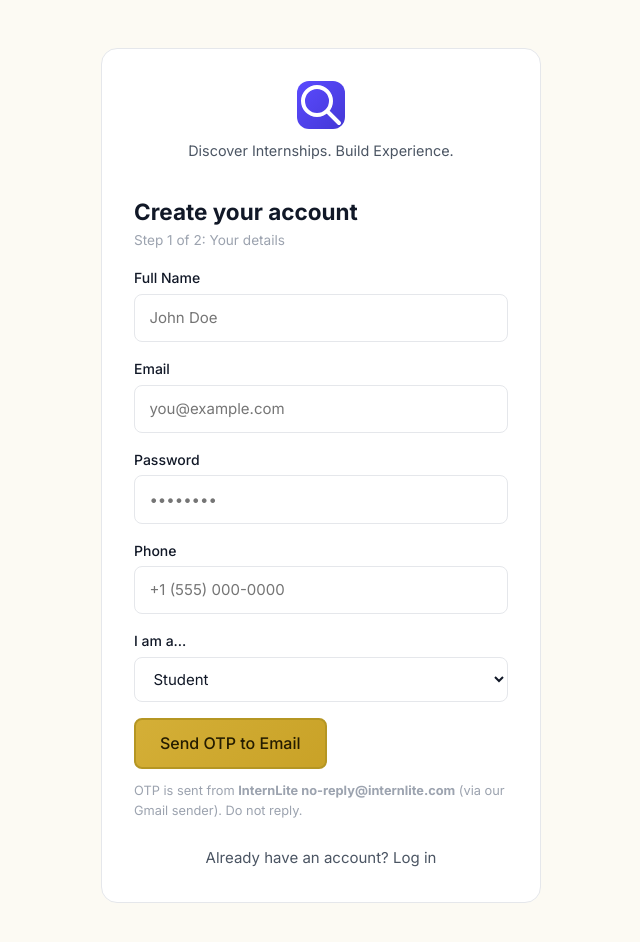
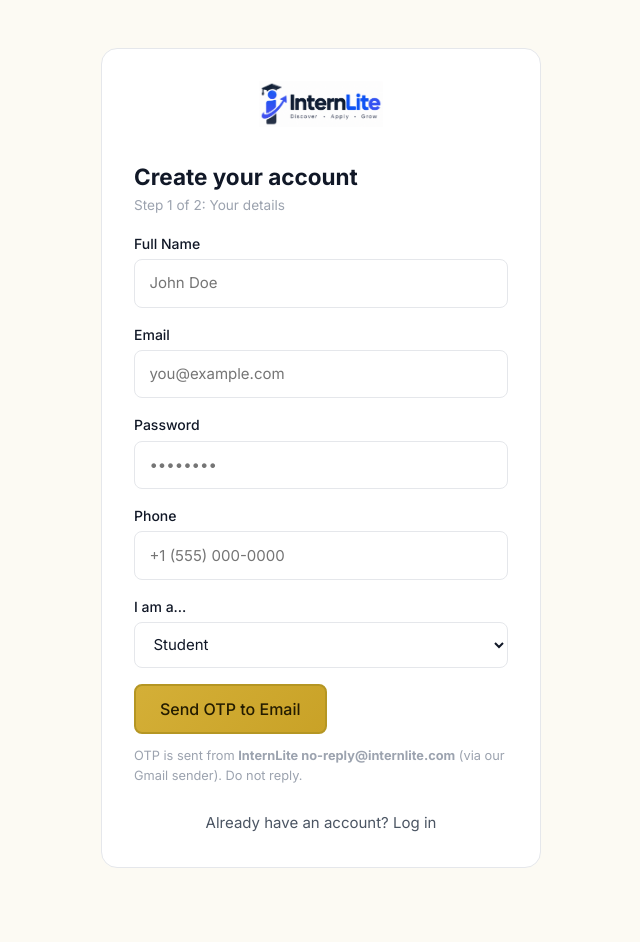
Before and after one commit to jahabarjavith111-oss/InternLite, a React (Vite) app in the folder frontend/: page /register in a window 1280 px wide. Shown: the top 942 px of the page, without its empty margins (319-959 px from the left). After the commit the page ends 916 px from the top, so only its background shows below. Built offline with nearby package versions, Linux system fonts and the light colour scheme; no server answers.

Commit message:
feat(frontend): brand logo on navbar, auth pages and favicon

```diff
--- a/frontend/index.html
+++ b/frontend/index.html
@@ -2,7 +2,7 @@
 <html lang="en">
   <head>
     <meta charset="UTF-8" />
-    <link rel="icon" type="image/svg+xml" href="/favicon.svg" />
+    <link rel="icon" type="image/png" href="/logo.png" />
     <meta name="viewport" content="width=device-width, initial-scale=1.0" />
     <meta name="description" content="InternLite — Find internships. Build your career. Discover opportunities matched to your skills, interests and career goals." />
     <link rel="preconnect" href="https://fonts.googleapis.com" />
--- a/frontend/src/components/common/Logo.jsx
+++ b/frontend/src/components/common/Logo.jsx
@@ -1,22 +1,14 @@
-import { Briefcase } from 'lucide-react';
-
-const Logo = ({ size = 'md', withText = true, className = '' }) => {
-    const sz = size === 'sm' ? 22 : size === 'lg' ? 32 : 26;
+// Brand logo (wide banner artwork: icon + InternLite wordmark + tagline).
+// withText is kept for API compatibility and ignored.
+const Logo = ({ size = 'md', className = '' }) => {
+    const height = size === 'sm' ? 26 : size === 'lg' ? 46 : 34;
     return (
-        <span className={`logo ${className}`} style={{display: 'inline-flex', alignItems: 'center', gap: '0.6rem', fontFamily: 'var(--font-body)'}}>
-            <span style={{
-                width: sz, height: sz, borderRadius: '9px',
-                background: 'linear-gradient(135deg, var(--color-accent) 0%, var(--color-accent-hover) 100%)',
-                display: 'inline-flex', alignItems: 'center', justifyContent: 'center',
-                color: '#fff', flexShrink: 0, boxShadow: '0 4px 10px rgba(0,0,0,0.15)'
-            }}>
-                <Briefcase size={sz * 0.58} strokeWidth={2} />
-            </span>
-            {withText && (
-                <span style={{fontWeight: 700, letterSpacing: '-0.03em', fontSize: size === 'sm' ? '1rem' : size === 'lg' ? '1.35rem' : '1.15rem', lineHeight: 1, color: 'var(--color-ink)'}}>
-                    <span>INTERN</span><span style={{color: 'var(--color-accent)'}}>LITE</span>
-                </span>
-            )}
+        <span className={`logo ${className}`} style={{ display: 'inline-flex', alignItems: 'center' }}>
+            <img
+                src="/logo.png"
+                alt="InternLite — Discover • Apply • Grow"
+                style={{ height, width: 'auto', maxWidth: '100%', display: 'block', flexShrink: 0 }}
+            />
         </span>
     );
 };
--- a/frontend/src/pages/auth/Login.jsx
+++ b/frontend/src/pages/auth/Login.jsx
@@ -2,6 +2,7 @@ import React, { useState } from 'react';
 import { useNavigate, Link } from 'react-router-dom';
 import { useAuth } from '../../context/AuthContext';
 import { friendlyError } from '../../api/api';
+import Logo from '../../components/common/Logo';
 
 function Login() {
     const [email, setEmail] = useState('student@gmail.com');
@@ -31,10 +32,7 @@ function Login() {
     return (
         <div className="auth-container">
             <div className="auth-logo" style={{display: 'flex', flexDirection: 'column', alignItems: 'center', gap: '0.6rem', marginBottom: '2rem'}}>
-                <svg width="48" height="48" viewBox="0 0 24 24" fill="none" xmlns="http://www.w3.org/2000/svg" style={{width: 48, height: 48, background: 'linear-gradient(135deg, #5B4BFF 0%, #4438D6 100%)', borderRadius: '12px', display: 'flex', alignItems: 'center', justifyContent: 'center', color: '#fff', fontWeight: 700, fontSize: '22px'}}>
-                    <path d="M21 21l-6-6m2-5a7 7 0 11-14 0 7 7 0 0114 0z" stroke="white" strokeWidth="2" strokeLinecap="round" strokeLinejoin="round"/>
-                </svg>
-                <p style={{color: 'var(--color-text-secondary)', fontSize: '0.9rem'}}>Discover Internships. Build Experience.</p>
+                <Logo size="lg" />
             </div>
             <h2>Welcome back</h2>
             {error && <div className="alert alert-danger" style={{marginBottom: '1rem', padding: '0.75rem 1rem', background: 'var(--color-danger-light)', color: 'var(--color-danger)', borderRadius: 'var(--radius-md)', border: '1px solid var(--color-danger)'}}>{error}</div>}
--- a/frontend/src/pages/auth/Register.jsx
+++ b/frontend/src/pages/auth/Register.jsx
@@ -1,5 +1,6 @@
 import { useState, useEffect } from 'react';
 import { useNavigate, Link } from 'react-router-dom';
+import Logo from '../../components/common/Logo';
 import { useAuth } from '../../context/AuthContext';
 import { sendOtp, verifyOtp } from '../../api/authAPI';
 import { friendlyError } from '../../api/api';
@@ -75,10 +76,7 @@ function Register() {
         <div className="auth-page">
             <div className="auth-container">
                 <div className="auth-logo" style={{display: 'flex', flexDirection: 'column', alignItems: 'center', gap: '0.6rem', marginBottom: '2rem'}}>
-                    <svg width="48" height="48" viewBox="0 0 24 24" fill="none" xmlns="http://www.w3.org/2000/svg" style={{width: 48, height: 48, background: 'linear-gradient(135deg, #5B4BFF 0%, #4438D6 100%)', borderRadius: '12px', display: 'flex', alignItems: 'center', justifyContent: 'center', color: '#fff', fontWeight: 700, fontSize: '22px'}}>
-                        <path d="M21 21l-6-6m2-5a7 7 0 11-14 0 7 7 0 0114 0z" stroke="white" strokeWidth="2" strokeLinecap="round" strokeLinejoin="round"/>
-                    </svg>
-                    <p style={{color: 'var(--color-text-secondary)', fontSize: '0.9rem'}}>Discover Internships. Build Experience.</p>
+                    <Logo size="lg" />
                 </div>
                 <h2>Create your account</h2>
                 <p className="text-muted" style={{fontSize: '0.85rem', marginBottom: '1rem'}}>Step {step} of 2: {step === 1 ? 'Your details' : 'Email verification'}</p>
```
Also changed, not shown: frontend/public/logo.png (added).
